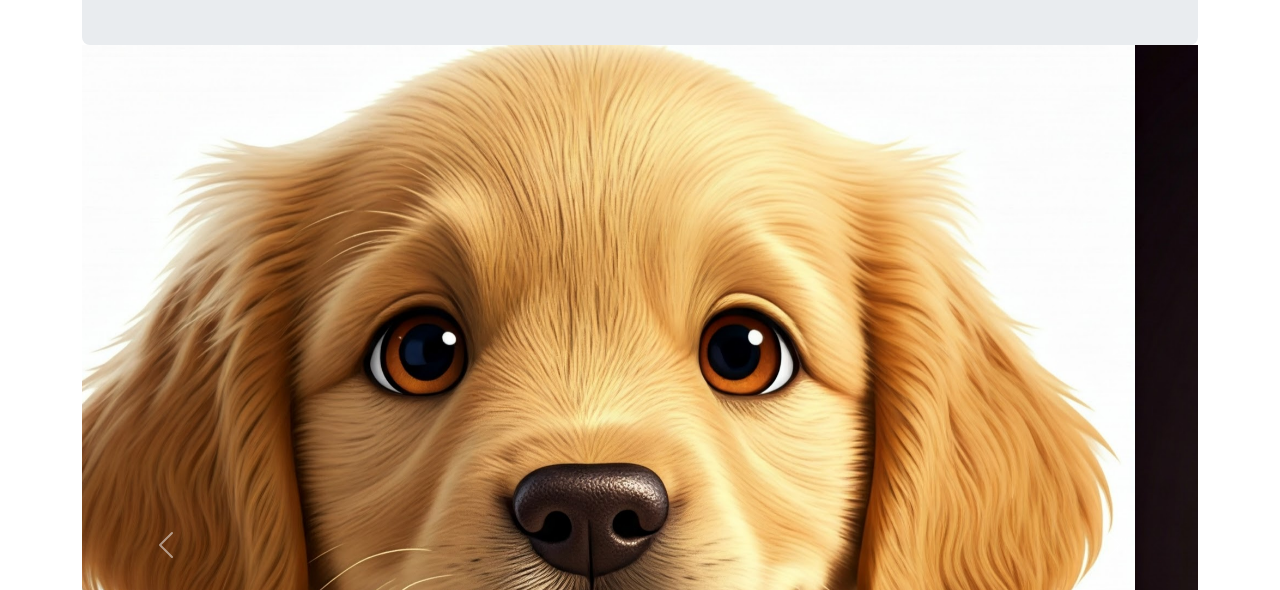
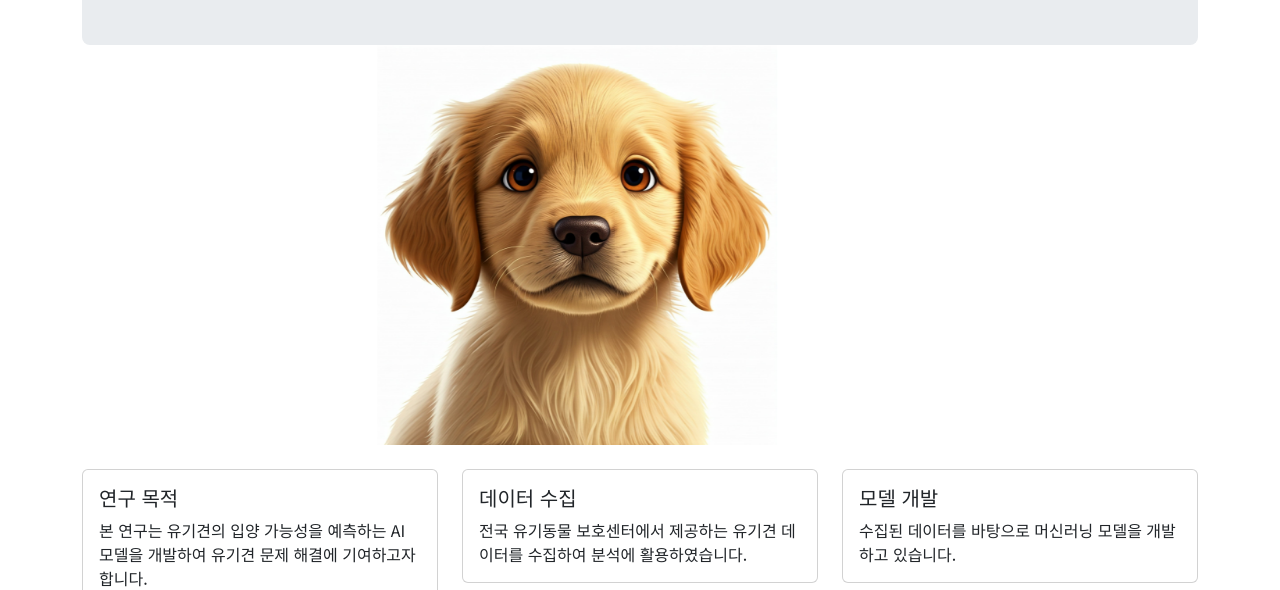
Before and after one commit to Yumi-Park996/250122_lecture, a plain HTML site: page index.html in a window 1280 px wide. Shown: the part 210-800 px from the top of the page. Drawn offline with nearby package versions, Linux system fonts and the light colour scheme; a web font is replaced by a local one.

Commit message:
fourth commit

```diff
--- a/index.html
+++ b/index.html
@@ -39,8 +39,6 @@
         padding-top: 70px;
         font-family: "Noto Sans KR", serif;
         font-optical-sizing: auto;
-        font-weight: <weight>;
-        font-style: normal;
       }
 
       .jumbotron {
@@ -55,7 +53,9 @@
         margin-top: 20px;
       }
       .carousel-item img {
-        max-height: 1000px;
+        max-width: 70%; /* 원하는 비율 설정 (예: 70%로 줄이기) */
+        max-height: 400px; /* 최대 높이 설정 */
+        margin: 0 auto; /* 가운데 정렬 */
         object-fit: cover;
       }
     </style>
@@ -103,13 +103,13 @@
       <div id="dogCarousel" class="carousel slide" data-bs-ride="carousel">
         <div class="carousel-inner">
           <div class="carousel-item active">
-            <img src="puppy1.jpeg" class="d-block w-100" alt="Dog 1" />
+            <img src="puppy1.jpeg" class="d-block" alt="Dog 1" />
           </div>
           <div class="carousel-item">
-            <img src="puppy2.jpeg" class="d-block w-100" alt="Dog 2" />
+            <img src="puppy2.jpeg" class="d-block" alt="Dog 2" />
           </div>
           <div class="carousel-item">
-            <img src="puppy3.jpeg" class="d-block w-100" alt="Dog 3" />
+            <img src="puppy3.jpeg" class="d-block" alt="Dog 3" />
           </div>
         </div>
         <button
```
